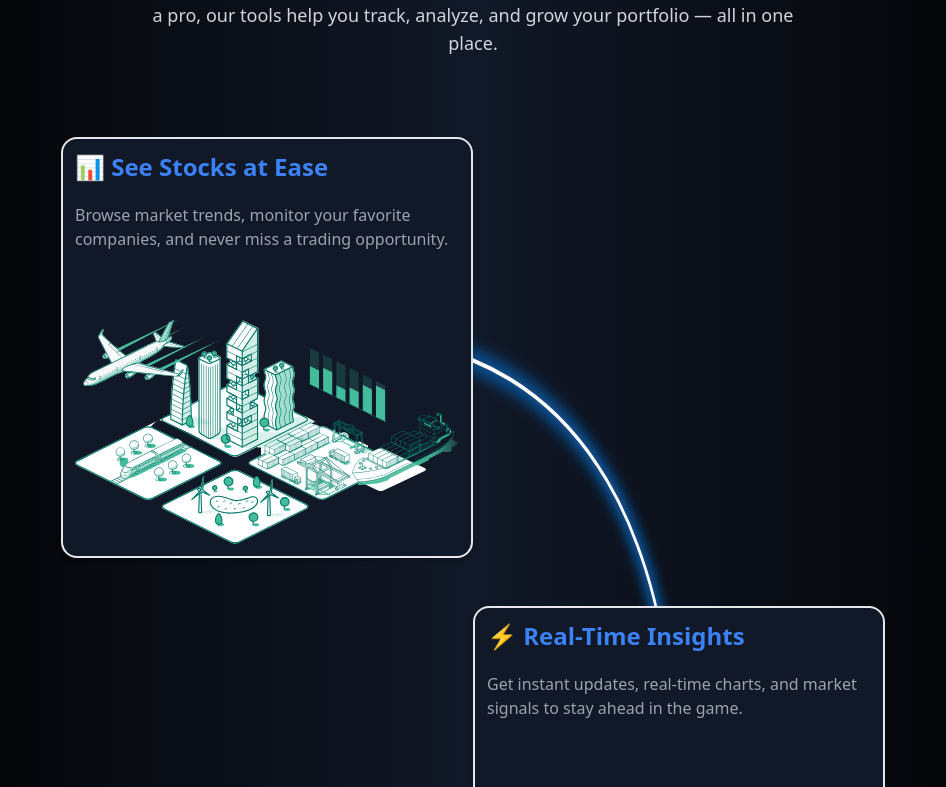
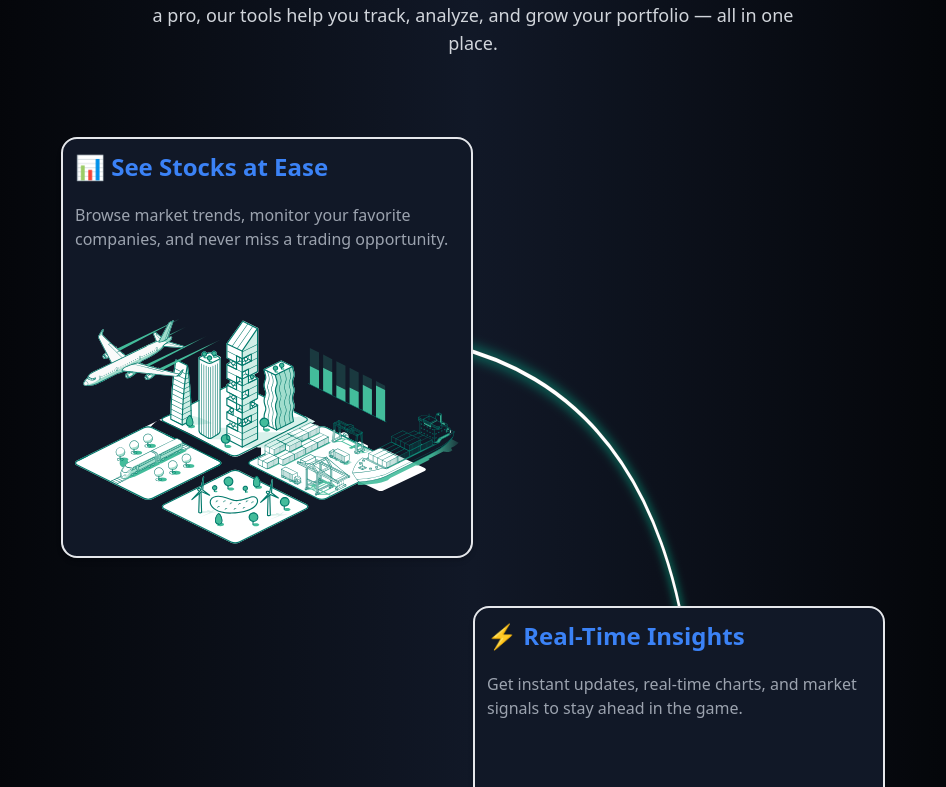
Before and after one commit to SaranshUpadhyay07/Upward, a React (Vite) app in the folder upward-frontend/: page / in a window 1280 px wide. Shown: the part 980-1767 px from the top of the page, without its empty margins (167-1113 px from the left). Built offline with nearby package versions, Linux system fonts and the light colour scheme.

Commit message:
HomePage updated

```diff
--- /dev/null
+++ b/upward-frontend/src/components/Explore.tsx
@@ -0,0 +1,8 @@
+
+const Explore = () => {
+  return (
+    <div>Explore</div>
+  )
+}
+
+export default Explore
--- a/upward-frontend/src/components/HomePage/About.tsx
+++ b/upward-frontend/src/components/HomePage/About.tsx
@@ -1,4 +1,3 @@
-import CurvedLine from './CurvedLine'; // Import the new component
 import CurvedLineOutline from './CurvedLineOutline'; // Import the new component
 
 const About = () => {
@@ -12,10 +11,10 @@ const About = () => {
 
       {/* Add a relative container to position the line inside */}
       <div className="relative flex flex-col gap-12 max-w-7xl w-full mt-12">
-        <CurvedLine /> {/* Place the line here, before your feature sections */}
+        {/* Place the line here, before your feature sections */}
         <CurvedLineOutline />
         {/* Feature 1 */}
-        <div className="p-3 bg-gray-900 rounded-2xl border-gray border-2 shadow-md w-1/2 flex flex-col gap-5 z-10">
+        <div className="p-3 bg-gray-900 rounded-2xl border-gray border-2 shadow-md w-1/2 flex flex-col gap-5 z-10 boxing">
           <h3 className="text-2xl font-semibold text-blue-500">📊 See Stocks at Ease</h3>
           <p className="text-gray-400 text-md">
             Browse market trends, monitor your favorite companies, and never miss a trading opportunity.
@@ -24,7 +23,7 @@ const About = () => {
         </div>
 
         {/* Feature 2 */}
-        <div className="p-3 bg-gray-900 border-gray border-2 rounded-2xl shadow-md w-1/2 ml-[50%] flex flex-col gap-5 z-10">
+        <div className="p-3 bg-gray-900 border-gray border-2 rounded-2xl shadow-md w-1/2 ml-[50%] flex flex-col gap-5 z-10 boxing">
           <h3 className="text-2xl font-semibold text-blue-500">⚡ Real-Time Insights</h3>
           <p className="text-gray-400 text-md">
             Get instant updates, real-time charts, and market signals to stay ahead in the game.
@@ -33,15 +32,13 @@ const About = () => {
         </div>
 
         {/* Feature 3 */}
-        <div className="p-3 bg-gray-900 rounded-2xl border-gray border-2 shadow-md w-1/2 flex flex-col gap-5 z-10">
+        <div className="p-3 bg-gray-900 rounded-2xl border-gray border-2 shadow-md w-1/2 flex flex-col gap-5 z-10 boxing">
           <h3 className="text-2xl font-semibold text-blue-500">📈 Grow Your Portfolio</h3>
           <p className="text-gray-400 text-md">
             Track performance, manage risks, and make smarter investment decisions with powerful analytics.
           </p>
           <img src="/hero.svg" className="mt-12" alt="Grow Your Portfolio illustration" />
         </div>
-
-
       </div>
     </div>
   );
--- a/upward-frontend/src/components/HomePage/CurvedLine.tsx
+++ /dev/null
@@ -1,20 +0,0 @@
-const CurvedLine = () => {
-  return (
-    <div className="absolute top-0 left-1/2 w-full h-full -translate-x-1/2 z-10">
-      <svg
-        className="w-full h-full"
-        viewBox="0 0 100 100"
-        preserveAspectRatio="none"
-      >
-        <path
-          d="M -7 20 Q 75 0, 75 50 T 3 80"
-          stroke="#ffffffff" // A nice blue color to match the text
-          strokeWidth="0.3"
-          fill="none"
-        />
-      </svg>
-    </div>
-  );
-};
-
-export default CurvedLine;
--- a/upward-frontend/src/components/HomePage/CurvedLineOutline.tsx
+++ b/upward-frontend/src/components/HomePage/CurvedLineOutline.tsx
@@ -6,22 +6,24 @@ const CurvedLineOutline = () => {
         viewBox="0 0 100 100"
         preserveAspectRatio="none"
       >
-        {/* Define the filter inside the <defs> block */}
         <defs>
-          <filter id="line-blur">
-            {/* The feGaussianBlur primitive blurs the line.
-                stdDeviation="1.5" applies a mild blur. Adjust this value as needed. */}
-            <feGaussianBlur in="SourceGraphic" stdDeviation="0.7" />
+          <filter id="glow-effect" x="-50%" y="-50%" width="200%" height="200%">
+            <feGaussianBlur in="SourceGraphic" stdDeviation="0.5" result="blur" />
+            <feFlood floodColor="rgba(0, 255, 191, 1)" result="flood" />
+            <feComposite in="flood" in2="blur" operator="in" result="colored-blur" />
+            <feMerge>
+              <feMergeNode in="colored-blur" />
+              <feMergeNode in="SourceGraphic" />
+            </feMerge>
           </filter>
         </defs>
 
         <path
-          d="M -7 20 Q 75 0, 75 50 T 3 80"
-          stroke="rgba(14, 133, 245, 0.88)"
-          strokeWidth="1"
+          d="M -7 20 Q 80 0, 77 50 T 3 80"
+          stroke="rgba(255, 255, 255, 1)"
+          strokeWidth="0.3" // Increased from 0.6 to make the line more prominent
           fill="none"
-          // Apply the filter to the path using its ID
-          filter="url(#line-blur)"
+          filter="url(#glow-effect)" // Apply the new glowing filter
         />
       </svg>
     </div>
--- a/upward-frontend/src/index.css
+++ b/upward-frontend/src/index.css
@@ -46,3 +46,6 @@ header{
 .shadowing-green{
   text-shadow: 1px 1px 18px rgb(0, 255, 149)
 }
+.boxing{
+  box-shadow: 1px 1px 10x rgb(0, 255, 149);
+}
```
